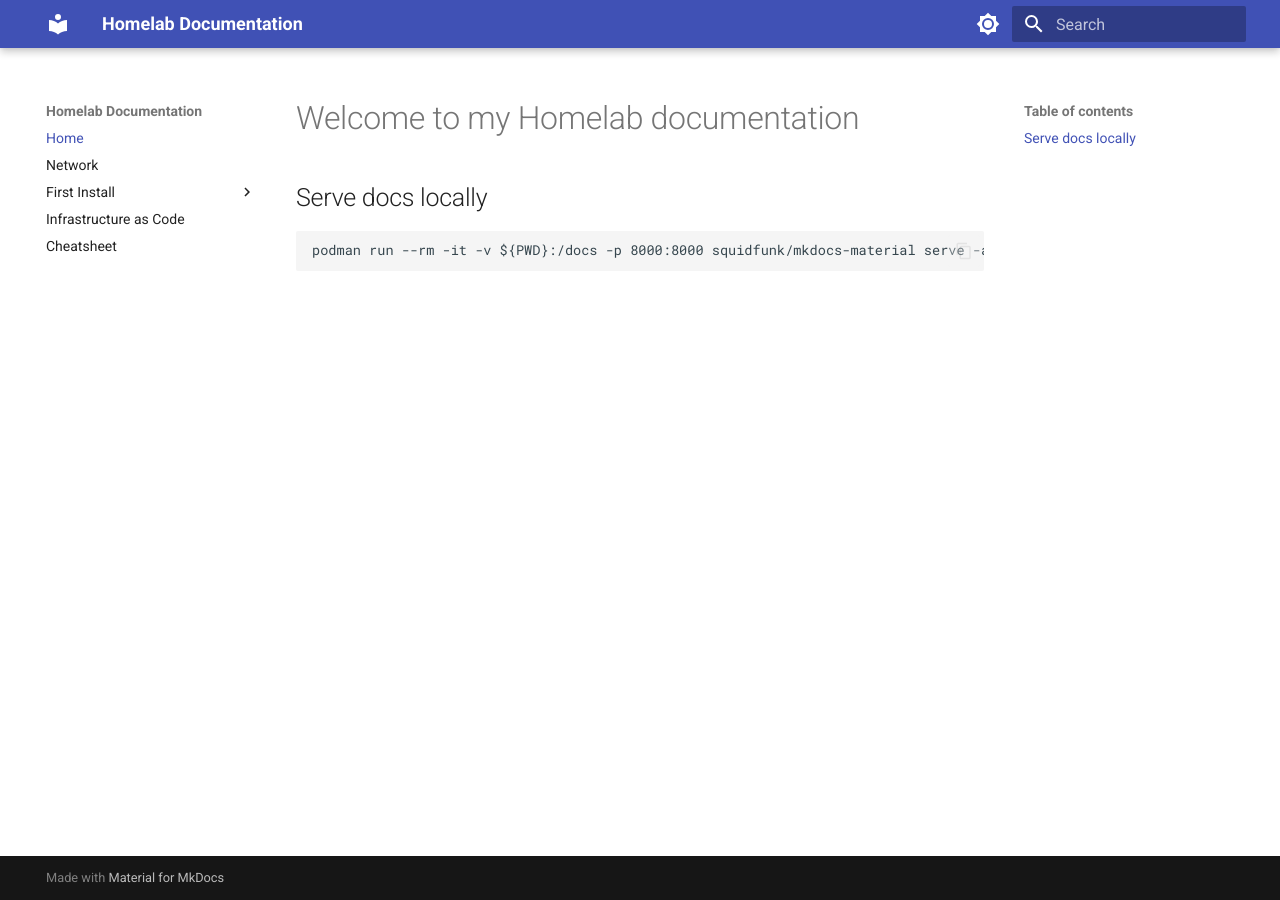
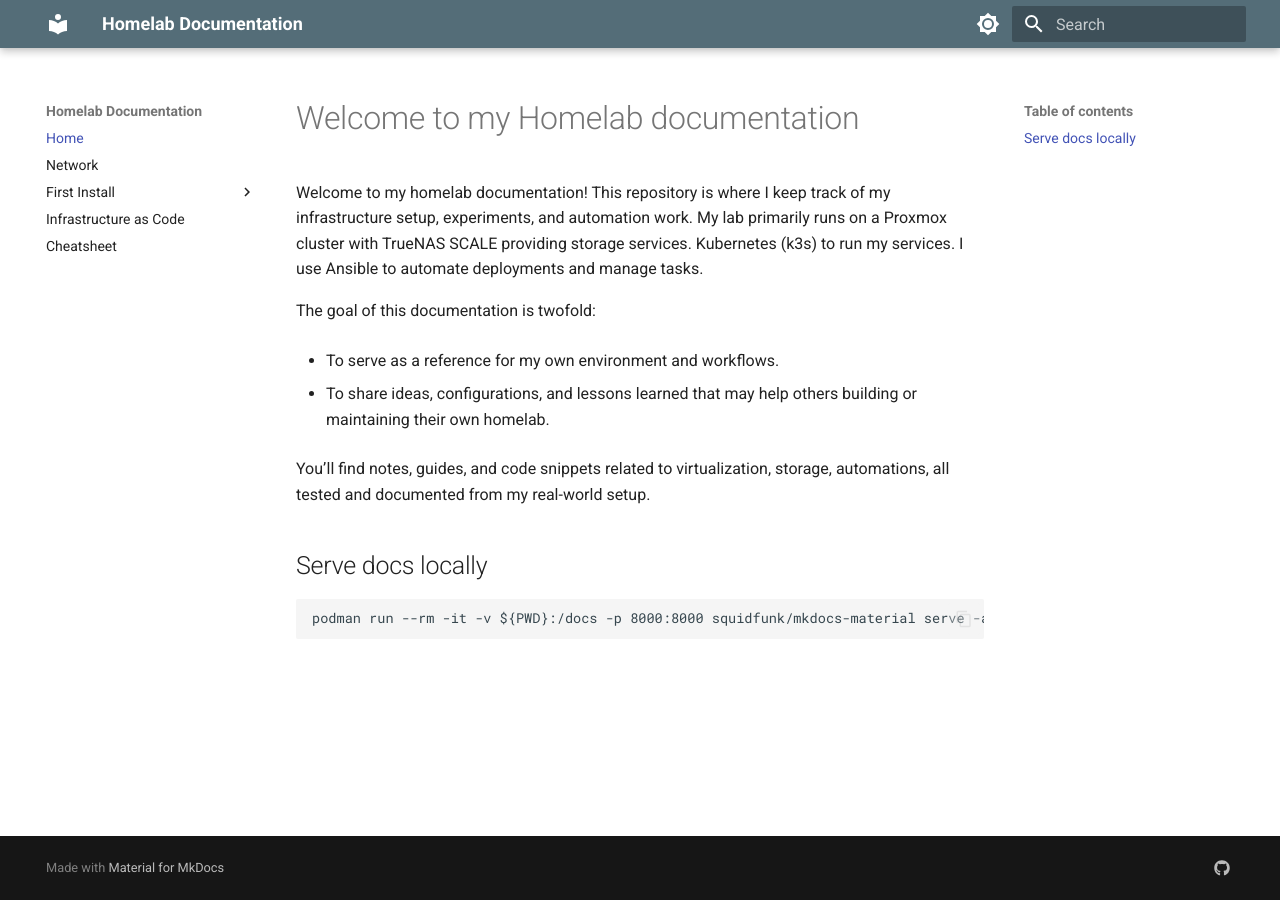
Before and after one commit to x-real-ip/documentation, an MkDocs documentation site: the page built from docs/index.md, in a window 1280 px wide. Built offline with MkDocs 1.6.1 and Material for MkDocs 9.7.7, drawn with Linux system fonts in a browser that asks for light colours.

Commit message:
Update docs

````diff
--- a/docs/index.md
+++ b/docs/index.md
@@ -1,5 +1,19 @@
 # Welcome to my Homelab documentation
+
+Welcome to my homelab documentation!
+This repository is where I keep track of my infrastructure setup, experiments, and automation work. My lab primarily runs on a Proxmox cluster with TrueNAS SCALE providing storage services. Kubernetes (k3s) to run my services. I use Ansible to automate deployments and manage tasks.
+
+The goal of this documentation is twofold:
+
+- To serve as a reference for my own environment and workflows.
+
+- To share ideas, configurations, and lessons learned that may help others building or maintaining their own homelab.
+
+You’ll find notes, guides, and code snippets related to virtualization, storage, automations, all tested and documented from my real-world setup.
+
 
 ## Serve docs locally
 
-    podman run --rm -it -v ${PWD}:/docs -p 8000:8000 squidfunk/mkdocs-material serve -a 0.0.0.0:8000
+```
+podman run --rm -it -v ${PWD}:/docs -p 8000:8000 squidfunk/mkdocs-material serve -a 0.0.0.0:8000
+```
--- a/mkdocs.yml
+++ b/mkdocs.yml
@@ -20,11 +20,13 @@ theme:
       toggle:
         icon: material/brightness-7
         name: Switch to dark mode
+      primary: blue grey
     - media: "(prefers-color-scheme: dark)"
       scheme: slate
       toggle:
         icon: material/brightness-4
         name: Switch to light mode
+      primary: black
 markdown_extensions:
   - pymdownx.highlight:
       anchor_linenums: true
@@ -40,3 +42,7 @@ markdown_extensions:
   - def_list
   - pymdownx.tasklist:
       custom_checkbox: true
+extra:
+  social:
+    - icon: fontawesome/brands/github
+      link: https://github.com/x-real-ip
````
Also changed, not shown: docs/network.md (+3 -3 lines).
